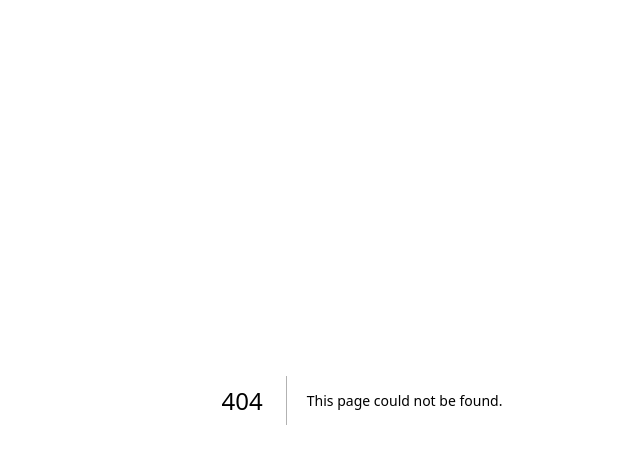
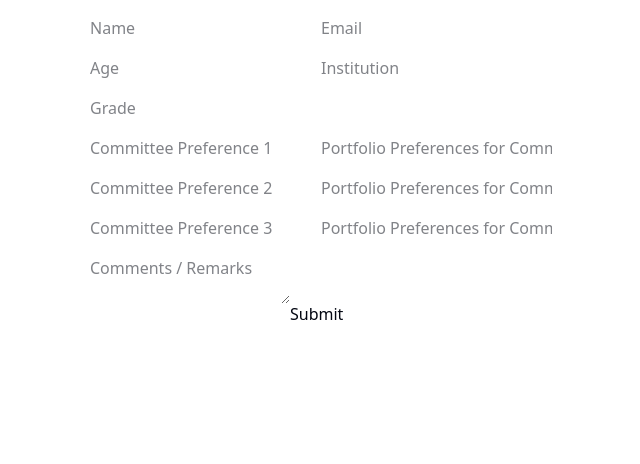
Before and after one commit to Nehal70/MUNit, a Next.js app: page /register/1 in a window 1280 px wide. Before the commit this address had no page. Shown: the top 464 px of the page, without its empty margins (278-918 px from the left). Built offline with nearby package versions, Linux system fonts and the light colour scheme.

Commit message:
Preference Update for Schema

```diff
--- /dev/null
+++ b/app/register/[id]/page.tsx
@@ -0,0 +1,55 @@
+'use client';
+
+import { useState } from 'react';
+
+export default function RegisterForm({ params }: { params: { id: string } }) {
+  const [form, setForm] = useState({
+    name: '',
+    email: '',
+    age: '',
+    institution: '',
+    grade: '',
+    committeePrefs: ['', '', ''],
+    portfolioPrefs: ['', '', ''],
+    remarks: '',
+  });
+
+  const handleChange = (e: React.ChangeEvent<HTMLInputElement | HTMLTextAreaElement>) => {
+    const { name, value } = e.target;
+    setForm((prev) => ({ ...prev, [name]: value }));
+  };
+
+  const handleSubmit = async (e: React.FormEvent) => {
+    e.preventDefault();
+    const res = await fetch(`/api/register/${params.id}`, {
+      method: 'POST',
+      body: JSON.stringify(form),
+    });
+
+    if (res.ok) {
+      alert('Registered successfully!');
+    } else {
+      alert('Registration failed.');
+    }
+  };
+
+  return (
+    <form onSubmit={handleSubmit} className="p-4 max-w-xl mx-auto space-y-4">
+      <input name="name" placeholder="Name" onChange={handleChange} required />
+      <input name="email" type="email" placeholder="Email" onChange={handleChange} required />
+      <input name="age" placeholder="Age" onChange={handleChange} required />
+      <input name="institution" placeholder="Institution" onChange={handleChange} />
+      <input name="grade" placeholder="Grade" onChange={handleChange} />
+
+      {[1, 2, 3].map((n) => (
+        <div key={n}>
+          <input name={`committeePrefs[${n - 1}]`} placeholder={`Committee Preference ${n}`} onChange={handleChange} />
+          <input name={`portfolioPrefs[${n - 1}]`} placeholder={`Portfolio Preferences for Committee ${n}`} onChange={handleChange} />
+        </div>
+      ))}
+
+      <textarea name="remarks" placeholder="Comments / Remarks" onChange={handleChange} />
+      <button type="submit">Submit</button>
+    </form>
+  );
+}
```
Also changed, not shown: app/api/register/[id]/route.ts (added), 2 other files (tests, documents, lock files or other folders).
